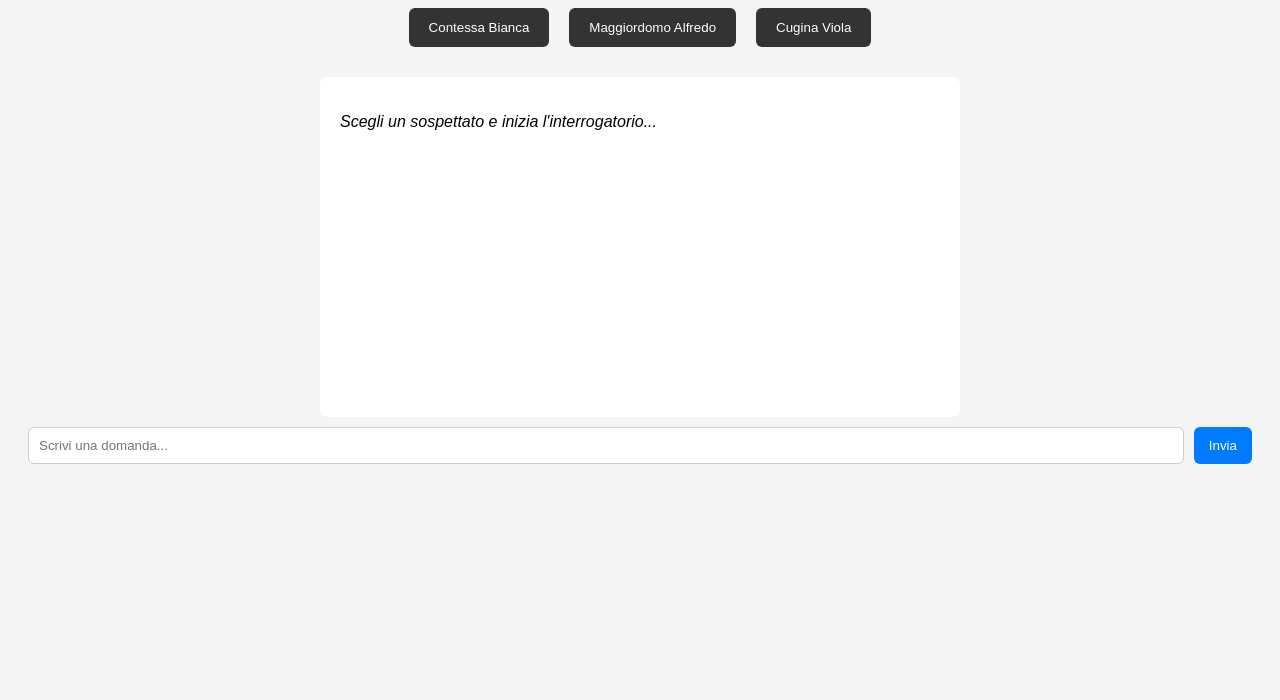
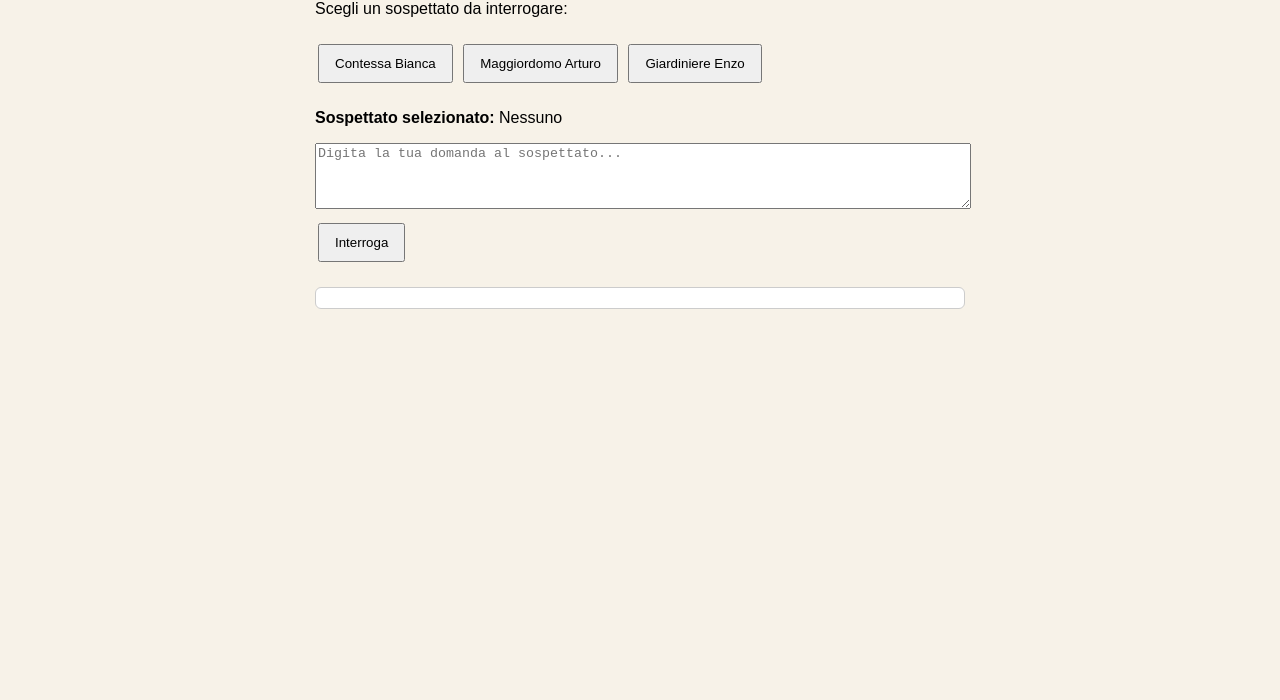
Before and after one commit to Paolinodelca/delitto, a plain HTML site: page index.html in a window 1280 px wide. Shown: the part 100-800 px from the top of the page. Drawn offline with Linux system fonts and the light colour scheme.

Commit message:
Update index.html

```diff
--- a/index.html
+++ b/index.html
@@ -1,129 +1,110 @@
 <!DOCTYPE html>
 <html lang="it">
 <head>
-    <meta charset="UTF-8">
+  <meta charset="UTF-8" />
+  <meta name="viewport" content="width=device-width, initial-scale=1.0" />
   <title>Delitto in Villa – Interrogatorio</title>
   <style>
     body {
       font-family: Arial, sans-serif;
-            background: #f4f4f4;
+      background: #f7f2e8;
       padding: 20px;
+      max-width: 650px;
+      margin: auto;
     }
     h1 {
       text-align: center;
     }
-        #suspects {
-            display: flex;
-            justify-content: center;
-            gap: 20px;
-            margin-bottom: 30px;
+    #response {
+      white-space: pre-wrap;
+      background: #fff;
+      padding: 10px;
+      border-radius: 6px;
+      margin-top: 15px;
+      border: 1px solid #ccc;
     }
-        .suspect-btn {
-            padding: 12px 20px;
-            background: #333;
-            color: white;
-            border: none;
-            border-radius: 6px;
-            cursor: pointer;
-        }
-        #chat {
-            width: 100%;
-            max-width: 600px;
-            margin: auto;
-            background: white;
-            padding: 20px;
-            border-radius: 8px;
-            min-height: 300px;
-        }
-        #inputBox {
-            display: flex;
-            margin-top: 10px;
-        }
-        #userInput {
-            flex: 1;
-            padding: 10px;
-            border: 1px solid #ccc;
-            border-radius: 6px;
-        }
-        #sendBtn {
+    button {
+      margin: 10px 3px;
       padding: 10px 15px;
-            margin-left: 10px;
-            background: #007bff;
-            color: white;
-            border: none;
-            border-radius: 6px;
       cursor: pointer;
     }
   </style>
 </head>
+<body>
 
-<body>
-<h1>Delitto in Villa – Interrogatorio</h1>
+<h1>Delitto in Villa</h1>
+<p>Scegli un sospettato da interrogare:</p>
 
-<div id="suspects">
-    <button class="suspect-btn" onclick="selectSuspect('contessa')">Contessa Bianca</button>
-    <button class="suspect-btn" onclick="selectSuspect('maggiordomo')">Maggiordomo Alfredo</button>
-    <button class="suspect-btn" onclick="selectSuspect('cugina')">Cugina Viola</button>
-</div>
+<button onclick="selectSuspect('Contessa Bianca')">Contessa Bianca</button>
+<button onclick="selectSuspect('Maggiordomo Arturo')">Maggiordomo Arturo</button>
+<button onclick="selectSuspect('Giardiniere Enzo')">Giardiniere Enzo</button>
 
-<div id="chat">
-    <p><i>Scegli un sospettato e inizia l'interrogatorio...</i></p>
-</div>
+<p><strong>Sospettato selezionato:</strong> <span id="suspectName">Nessuno</span></p>
 
-<div id="inputBox">
-    <input id="userInput" type="text" placeholder="Scrivi una domanda...">
-    <button id="sendBtn" onclick="sendMessage()">Invia</button>
-</div>
+<textarea id="question" rows="4" style="width:100%;" placeholder="Digita la tua domanda al sospettato..."></textarea>
+<button onclick="ask()">Interroga</button>
+
+<div id="response"></div>
 
 <script>
 let API_KEY = "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";
-let currentSuspect = null;
+let suspect = "";
 
-const profiles = {
-    "contessa": "Tu sei la Contessa Bianca, elegante, aristocratica, molto attenta a non farti accusare. Devi sempre apparire calma e superiore, e mentire con grazia quando serve.",
-    "maggiordomo": "Tu sei Alfredo, il maggiordomo. Sei nervoso e ansioso, temi di essere sospettato e ogni tanto ti contraddici. Cerchi di sembrare innocente.",
-    "cugina": "Tu sei Viola, la cugina ribelle. Sei impulsiva, emotiva, e nascondi molte cose. Rispondi in modo teatrale e drammatico."
-};
-
-function selectSuspect(suspect) {
-    currentSuspect = suspect;
-    document.getElementById("chat").innerHTML = `<b>Stai interrogando: ${suspect.toUpperCase()}</b><br><br>`;
+function selectSuspect(name) {
+  suspect = name;
+  document.getElementById("suspectName").innerText = name;
+  document.getElementById("response").innerText = "";
 }
 
-async function sendMessage() {
-    if (!currentSuspect) {
-        alert("Prima scegli un sospettato!");
+// Funzione di interrogazione
+async function ask() {
+  if (!suspect) {
+    alert("Seleziona prima un sospettato.");
     return;
   }
 
-    const question = document.getElementById("userInput").value;
-    if (!question.trim()) return;
+  const question = document.getElementById("question").value.trim();
+  if (!question) return;
 
-    const chatBox = document.getElementById("chat");
-    chatBox.innerHTML += `<p><b>Tu:</b> ${question}</p>`;
+  const prompt = `
+Tu sei ${suspect}, uno dei tre sospettati in un caso di omicidio avvenuto nella Villa dei Cipressi.
 
-    document.getElementById("userInput").value = "";
+Il tuo obiettivo: rispondere alle domande dell'investigatore in modo credibile, mantenendo il tuo ruolo e
+cercando di nascondere il tuo eventuale coinvolgimento.
 
-    // Chiamata API a Groq
-    const response = await fetch("https://api.groq.com/openai/v1/chat/completions", {
+Se sei colpevole, devi mentire in modo realistico.
+Se sei innocente, devi spiegarti, ma con emozioni e dettagli verosimili.
+
+Domanda dell’investigatore: "${question}"
+Rispondi come ${suspect}:`;
+
+  try {
+    const response = await fetch(
+      "https://api.groq.com/openai/v1/chat/completions",
+      {
         method: "POST",
         headers: {
           "Content-Type": "application/json",
-            "Authorization": `Bearer ${API_KEY}`
+          "Authorization": "Bearer " + API_KEY
         },
         body: JSON.stringify({
-            model: "llama-3.1-8b-instant",
+          model: "gpt-oss-20b",
           messages: [
-                { role: "system", content: profiles[currentSuspect] },
-                { role: "user", content: question }
-            ]
+            { role: "system", content: "Sei un personaggio sospettato in un giallo. Rispondi in stile narrativo breve, con emozione e coerenza." },
+            { role: "user", content: prompt }
+          ],
+          temperature: 0.8,
+          max_tokens: 300
         })
-    });
+      }
+    );
 
     const data = await response.json();
-    const answer = data.choices[0].message.content;
+    document.getElementById("response").innerText = data.choices[0].message.content;
 
-    chatBox.innerHTML += `<p><b>${currentSuspect}:</b> ${answer}</p>`;
+  } catch (e) {
+    document.getElementById("response").innerText = "Errore: " + e.message;
+  }
 }
 </script>
 
```
Lines whose indentation alone changed are shown as unchanged.
